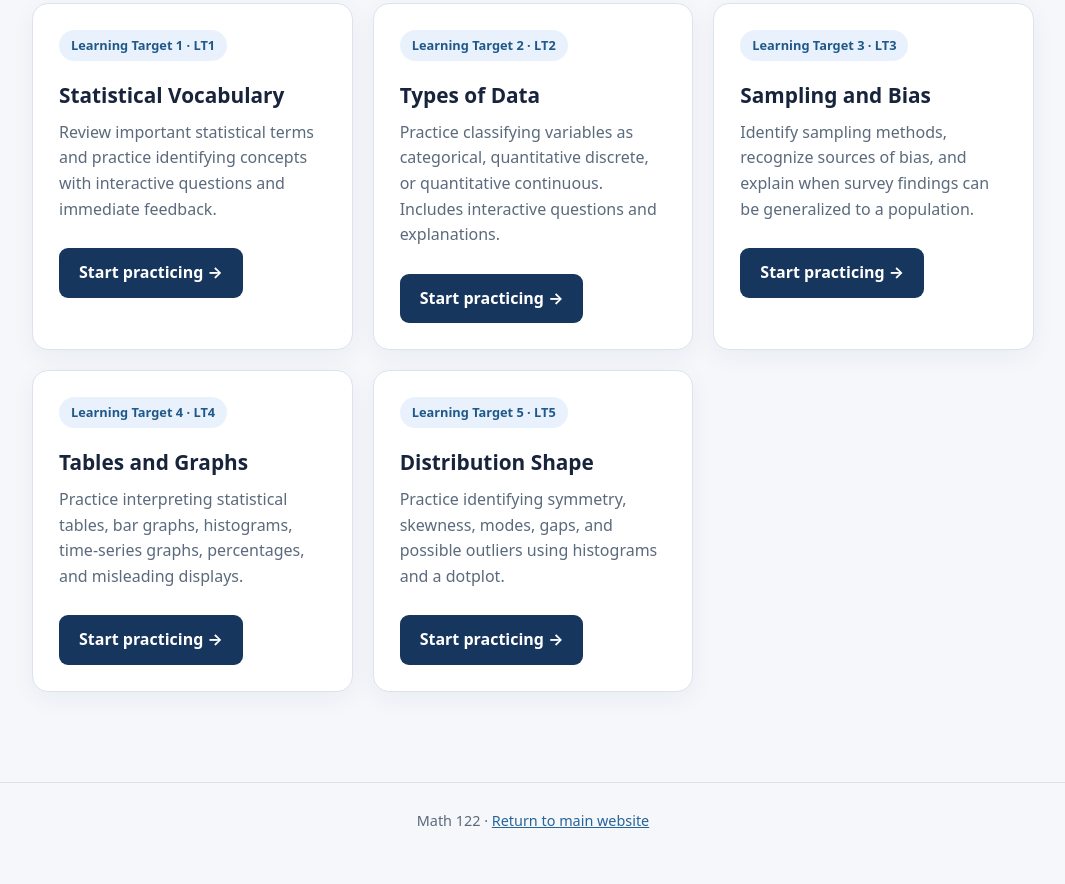
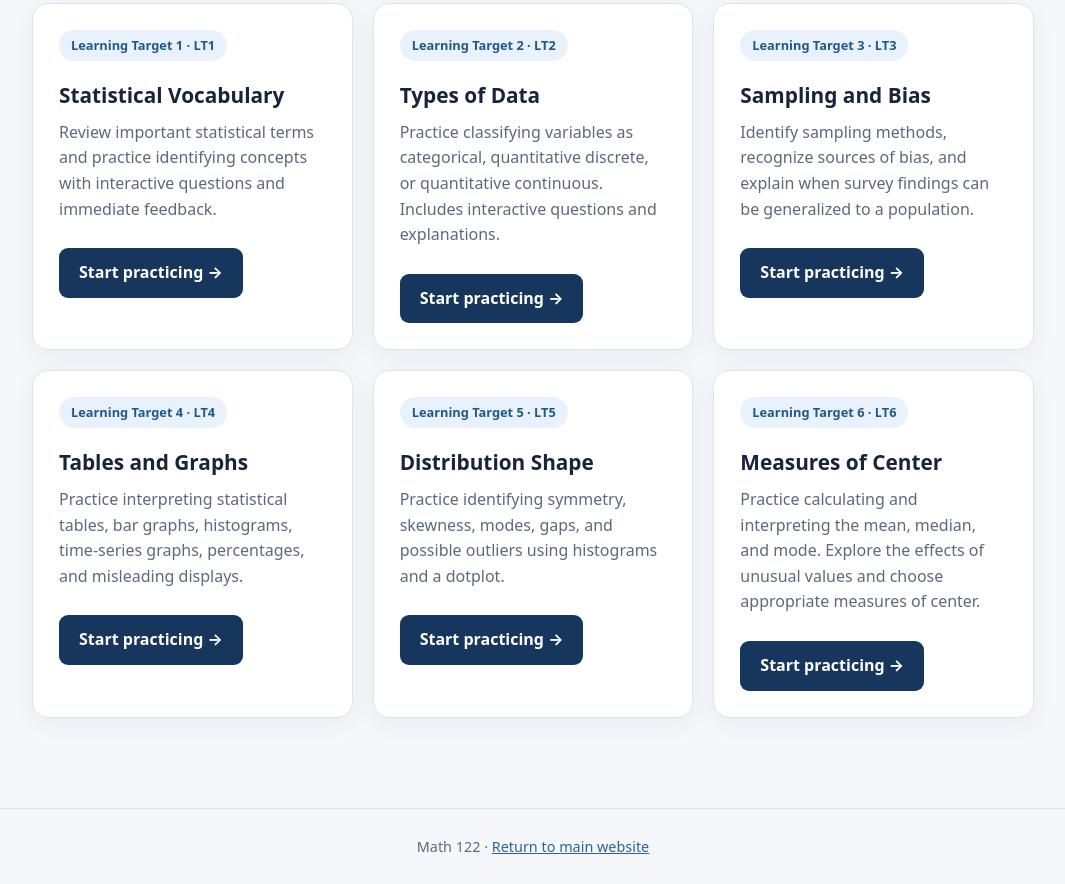
Before and after one commit to ereinkejr/ereinkejr.github.io, a plain HTML site: page math122/index.html in a window 1280 px wide. Shown: the part 455-1339 px from the top of the page, without its empty margins (107-1172 px from the left). Before the commit the page ends 1313 px from the top, so only its background shows below. Drawn offline with Linux system fonts and the light colour scheme.

Commit message:
Update index.html

```diff
--- a/math122/index.html
+++ b/math122/index.html
@@ -117,6 +117,24 @@ footer a{color:var(--blue)}
 </article>
 
 
+<article class="card">
+    <span class="tag">Learning Target 6 · LT6</span>
+
+    <h3>Measures of Center</h3>
+
+    <p>
+        Practice calculating and interpreting the
+        mean, median, and mode. Explore the effects
+        of unusual values and choose appropriate
+        measures of center.
+    </p>
+
+    <a class="button" href="lt6-measures-of-center-practice.html">
+        Start practicing &rarr;
+    </a>
+</article>
+
+
 </div>
 </main>
 <footer>Math 122 · <a href="https://ereinkejr.github.io/">Return to main website</a></footer>
```
